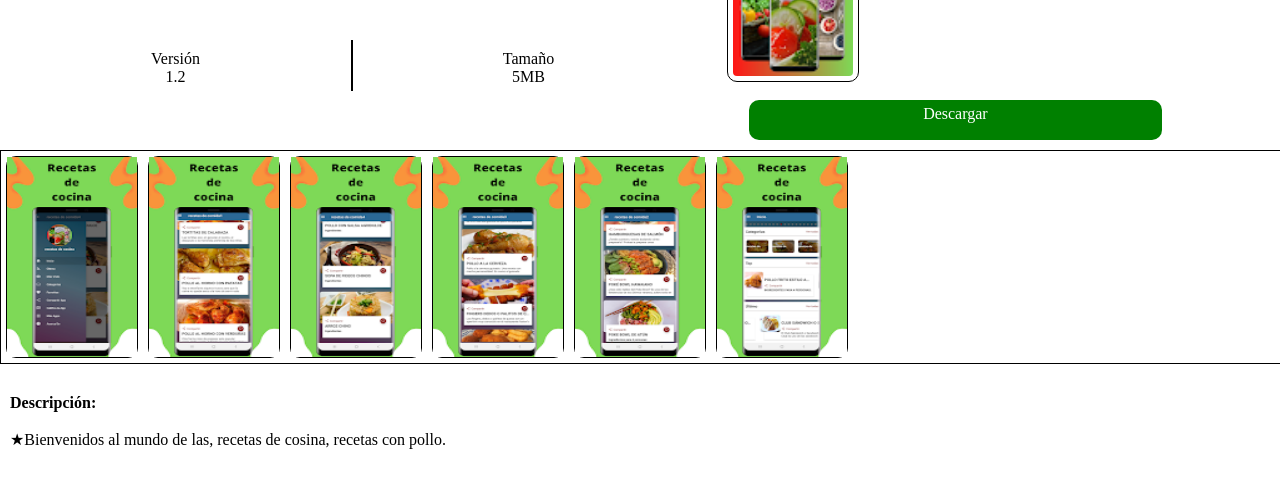
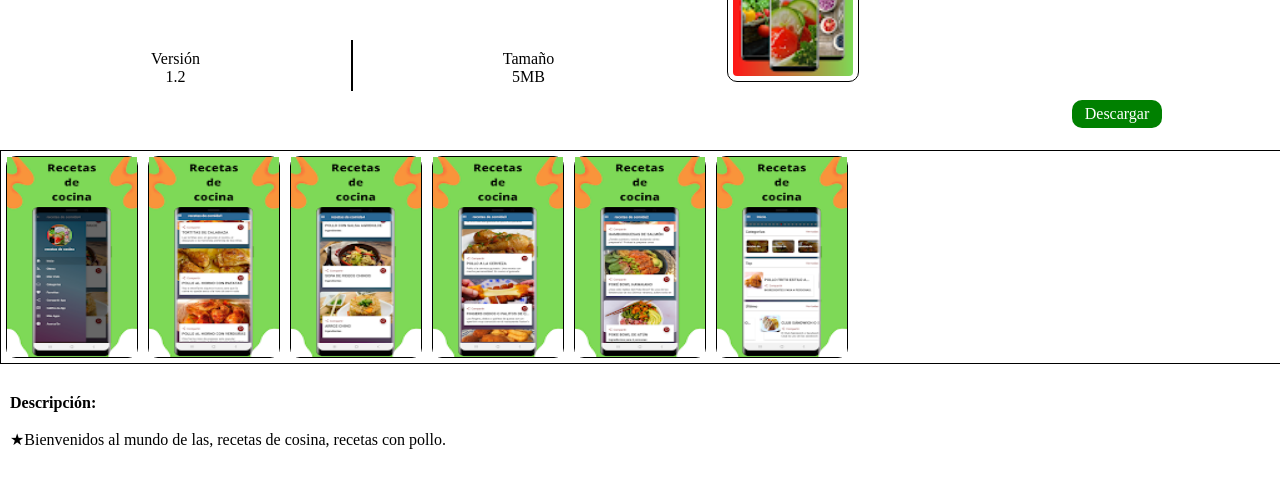
Before and after one commit to Orlando43claro/recetas-de-cosina, a plain HTML site: page index.html in a window 1280 px wide. Shown: the part 70-558 px from the top of the page. Drawn offline with Linux system fonts and the light colour scheme.

Commit message:
Update index.html

```diff
--- a/index.html
+++ b/index.html
@@ -29,10 +29,9 @@ width:55%; height: 49px; display: flex;}
 
 
 
-.nav{ width: 90%; height: 40px; margin: 10px; 10px;}
+.nav{ width: 90%; height: 40px; margin: 10px; 10px; text-align: center;}
 
-.nav a{display: block; width: 35%; height: 30px; padding: 5px; background: #008000; border-radius: 10px; color: #ffffff;  text-decoration: none; float: right;}
-
+.nav a{display: block; width: 80px; height: 18px; padding: 5px; background: #008000; border-radius: 10px; color: #ffffff;  text-decoration: none; float: right;}
 
 .main{ border: 1px solid black;   width:100%;  max-height: 220px;  display: flex; overflow-x: auto;}
 #section6 img{ height: 200px; width: 130px;}
```
